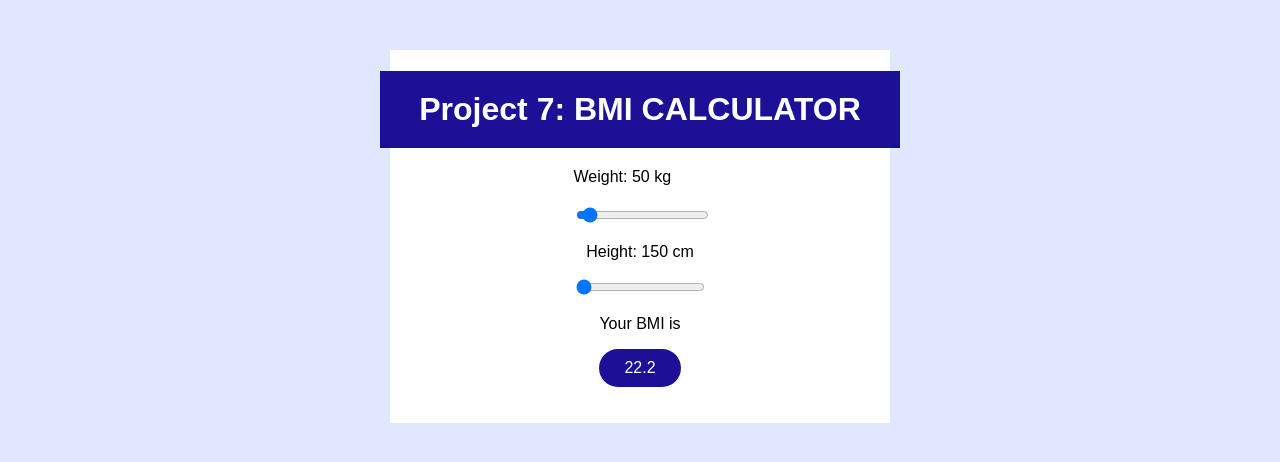
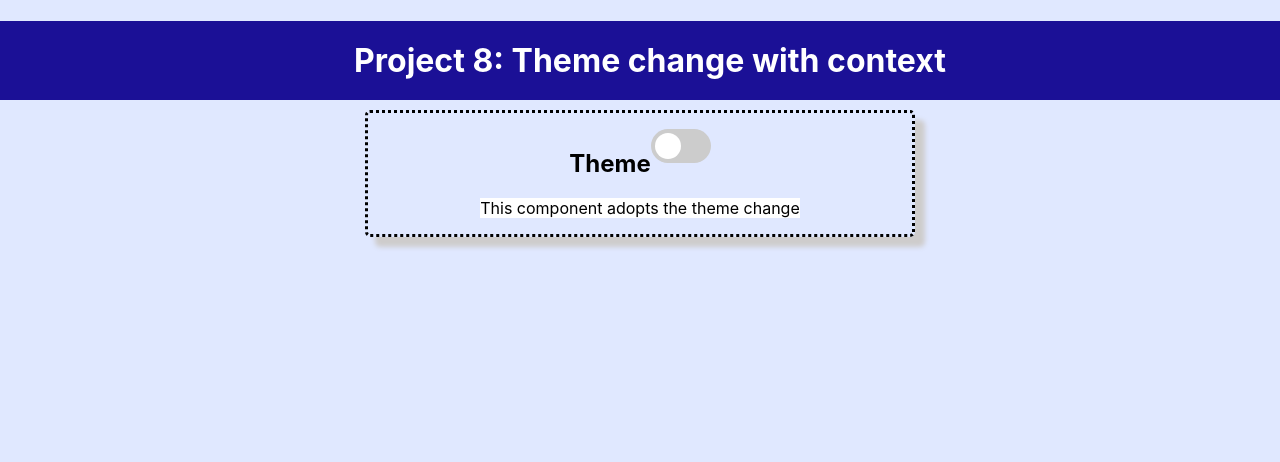
Before and after one commit to skatkar/react-projects-beginner, a React (Create React App) app: page / in a window 1280 px wide. Shown: the top 462 px of the page. Built offline with nearby package versions, Linux system fonts and the light colour scheme.

Commit message:
Theme switcher

```diff
--- a/public/index.html
+++ b/public/index.html
@@ -7,7 +7,7 @@
     <meta name="theme-color" content="#000000" />
     <meta
       name="description"
-      content="Web site created using create-react-app"
+      content="React - Projects for beginner"
     />
     <link rel="apple-touch-icon" href="%PUBLIC_URL%/logo192.png" />
     <!--
--- a/src/App.js
+++ b/src/App.js
@@ -5,6 +5,8 @@ import Quotes from "./components/Quote/Quotes";
 import Shopping from "./components/Shopping/Shopping";
 import VideoPlayer from "./components/VideoPlayer/VideoPlayer";
 import BmiCalc from "./components/BmiCalc/BmiCalc";
+import ThemeProvider from "./store/ThemeProvider";
+import ThemeChange from "./components/ThemeChange/ThemeChange";
 
 // First project
 /*
@@ -48,8 +50,19 @@ function App() {
 }
 */
 
+// Seventh project
+/*
 function App() {
   return <BmiCalc />;
 }
+*/
+
+function App() {
+  return (
+    <ThemeProvider>
+      <ThemeChange />
+    </ThemeProvider>
+  );
+}
 
 export default App;
--- /dev/null
+++ b/src/components/ThemeChange/ThemeChange.js
@@ -0,0 +1,31 @@
+import classes from "./ThemeChange.module.css";
+import ThemeContext from "../../store/theme-context";
+import { useContext } from "react";
+
+const ThemeChange = () => {
+  const { themes, selectedTheme, toggleTheme } = useContext(ThemeContext);
+  return (
+    <>
+      <h1>Project 8: Theme change with context</h1>
+      <div className={classes.container}>
+        <div className={classes.row}>
+          <h2>Theme</h2>
+          <label class={classes.switch}>
+            <input type="checkbox" onChange={toggleTheme} />
+            <span className={`${classes.slider} ${classes.round}`}></span>
+          </label>
+        </div>
+        <div
+          style={{
+            background: themes[selectedTheme].background,
+            color: themes[selectedTheme].text,
+          }}
+        >
+          This component adopts the theme change
+        </div>
+      </div>
+    </>
+  );
+};
+
+export default ThemeChange;
--- /dev/null
+++ b/src/components/ThemeChange/ThemeChange.module.css
@@ -0,0 +1,77 @@
+.container {
+    display: flex;
+    flex-direction: column;
+    justify-content: center;
+    align-items: center;
+    border-style: dotted;
+    border-radius: 5px;
+    width: 40%;
+    margin: auto;
+    padding: 1rem;
+    box-shadow: 10px 10px 5px rgb(206, 204, 204);
+}
+
+.row {
+    display: flex;
+    flex-direction: row;
+}
+
+.switch {
+    position: relative;
+    display: inline-block;
+    width: 60px;
+    height: 34px;
+}
+
+.switch input {
+    opacity: 0;
+    width: 0;
+    height: 0;
+}
+
+.slider {
+    position: absolute;
+    cursor: pointer;
+    top: 0;
+    left: 0;
+    right: 0;
+    bottom: 0;
+    background-color: #ccc;
+    -webkit-transition: .4s;
+    transition: .4s;
+}
+
+.slider:before {
+    position: absolute;
+    content: "";
+    height: 26px;
+    width: 26px;
+    left: 4px;
+    bottom: 4px;
+    background-color: white;
+    -webkit-transition: .4s;
+    transition: .4s;
+}
+
+input:checked+.slider {
+    background-color: black;
+}
+
+input:focus+.slider {
+    box-shadow: 0 0 1px black;
+}
+
+input:checked+.slider:before {
+    -webkit-transform: translateX(26px);
+    -ms-transform: translateX(26px);
+    transform: translateX(26px);
+}
+
+/* Rounded sliders */
+.slider.round {
+    border-radius: 34px;
+}
+
+.slider.round:before {
+    border-radius: 50%;
+}
--- /dev/null
+++ b/src/store/ThemeProvider.js
@@ -0,0 +1,44 @@
+import { useReducer } from "react";
+import ThemeContext from "./theme-context";
+
+const themes = {
+  light: {
+    background: "white",
+    text: "black",
+  },
+  dark: {
+    background: "black",
+    text: "white",
+  },
+};
+
+const themeReducer = (state, action) => {
+  if (state === "light") {
+    return "dark";
+  }
+  return "light";
+};
+
+const ThemeProvider = (props) => {
+  const [themeState, dispatchThemeChangeAction] = useReducer(
+    themeReducer,
+    "light"
+  );
+
+  const changeTheme = () => {
+    dispatchThemeChangeAction({ type: "CHANGE" });
+  };
+
+  const themeContext = {
+    selectedTheme: themeState,
+    themes: themes,
+    toggleTheme: changeTheme,
+  };
+  return (
+    <ThemeContext.Provider value={themeContext}>
+      {props.children}
+    </ThemeContext.Provider>
+  );
+};
+
+export default ThemeProvider;
--- /dev/null
+++ b/src/store/theme-context.js
@@ -0,0 +1,8 @@
+import React from "react";
+const ThemeContext = React.createContext({
+  selectedTheme: "",
+  themes: {},
+  toggleTheme: () => {},
+});
+
+export default ThemeContext;
```
Also changed, not shown: 1 other file (tests, documents, lock files or other folders).
